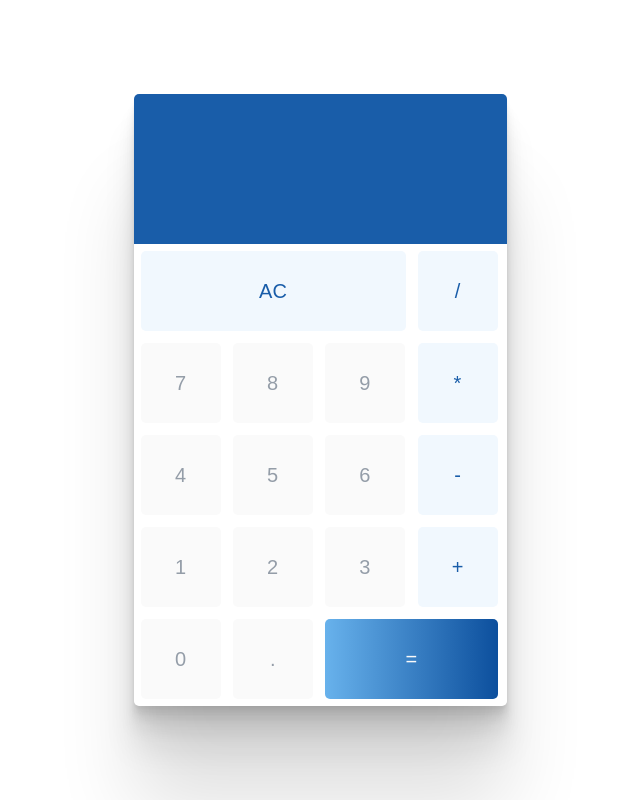
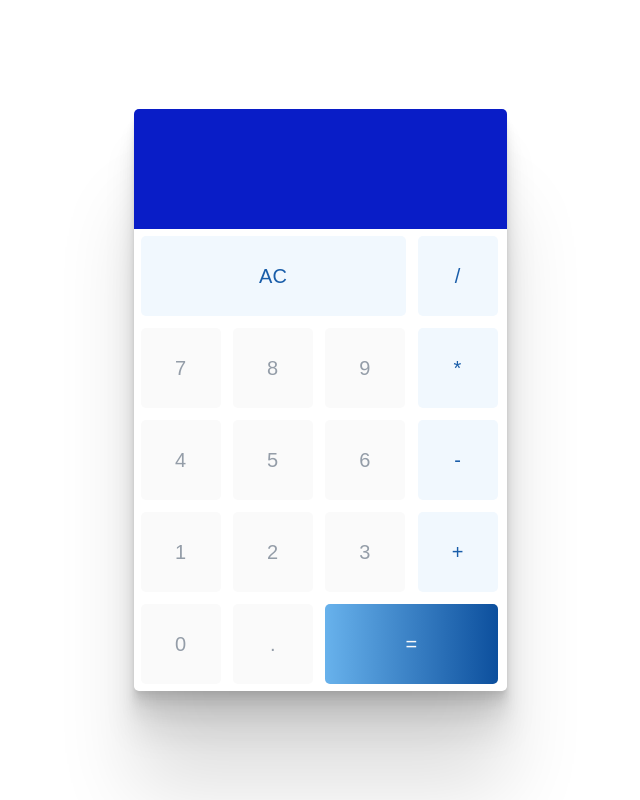
Before and after one commit to maxkolt/TMSDiplomWork, a plain HTML site: page index.html in a window 1280 px wide. Shown: the whole page, without its empty margins (320-960 px from the left). Drawn offline with Linux system fonts and the light colour scheme.

Commit message:
Дипломная работа для курсов TMS задание калькулятор.

```diff
--- a/css/main.css
+++ b/css/main.css
@@ -37,9 +37,9 @@ body {
 }
 
 .output {
-    background-color: #195DA9;
+    background-color: #091dc7;
     width: 373px;
-    height: 150px;
+    height: 120px;
     font-size: 70px;
     text-align: right;
     border: none;
```
